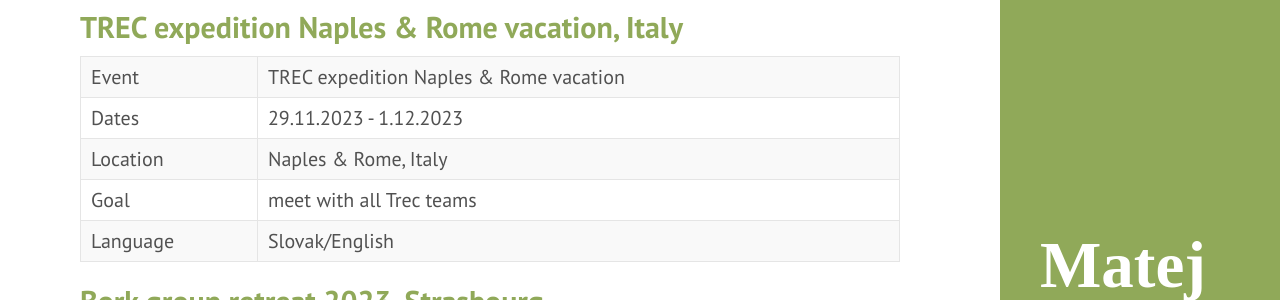
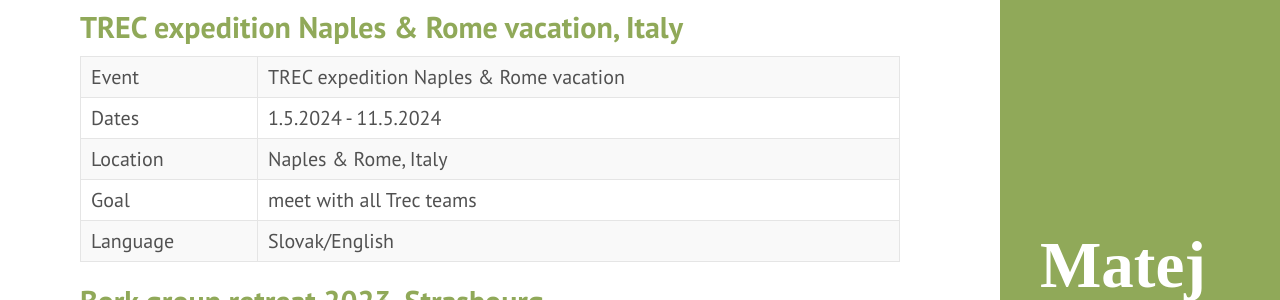
Before and after one commit to xtrojak/xtrojak.github.io, a Jekyll site: the page built from travelling.md, in a window 1280 px wide and 900 px high. Shown: the part 142-442 px from the top of the window. Built offline with Jekyll 4.4.1, drawn with Linux system fonts in a browser that asks for light colours; some web fonts are replaced; a style sheet for code colours, icons or effects is not loaded.

Commit message:
Fix date

```diff
--- a/travelling.md
+++ b/travelling.md
@@ -6,7 +6,7 @@ title: Travelling
 ## <a href="/travelling/naples-rome-2024">TREC expedition Naples & Rome vacation, Italy</a>
 
 | Event | TREC expedition Naples & Rome vacation                                                                                 |
-| Dates | 29.11.2023 - 1.12.2023                                                                                                 |
+| Dates | 1.5.2024 - 11.5.2024                                                                                                 |
 | Location | Naples & Rome, Italy                                                                                                |
 | Goal | meet with all Trec teams                                                                                                |
 | Language | Slovak/English |
```
